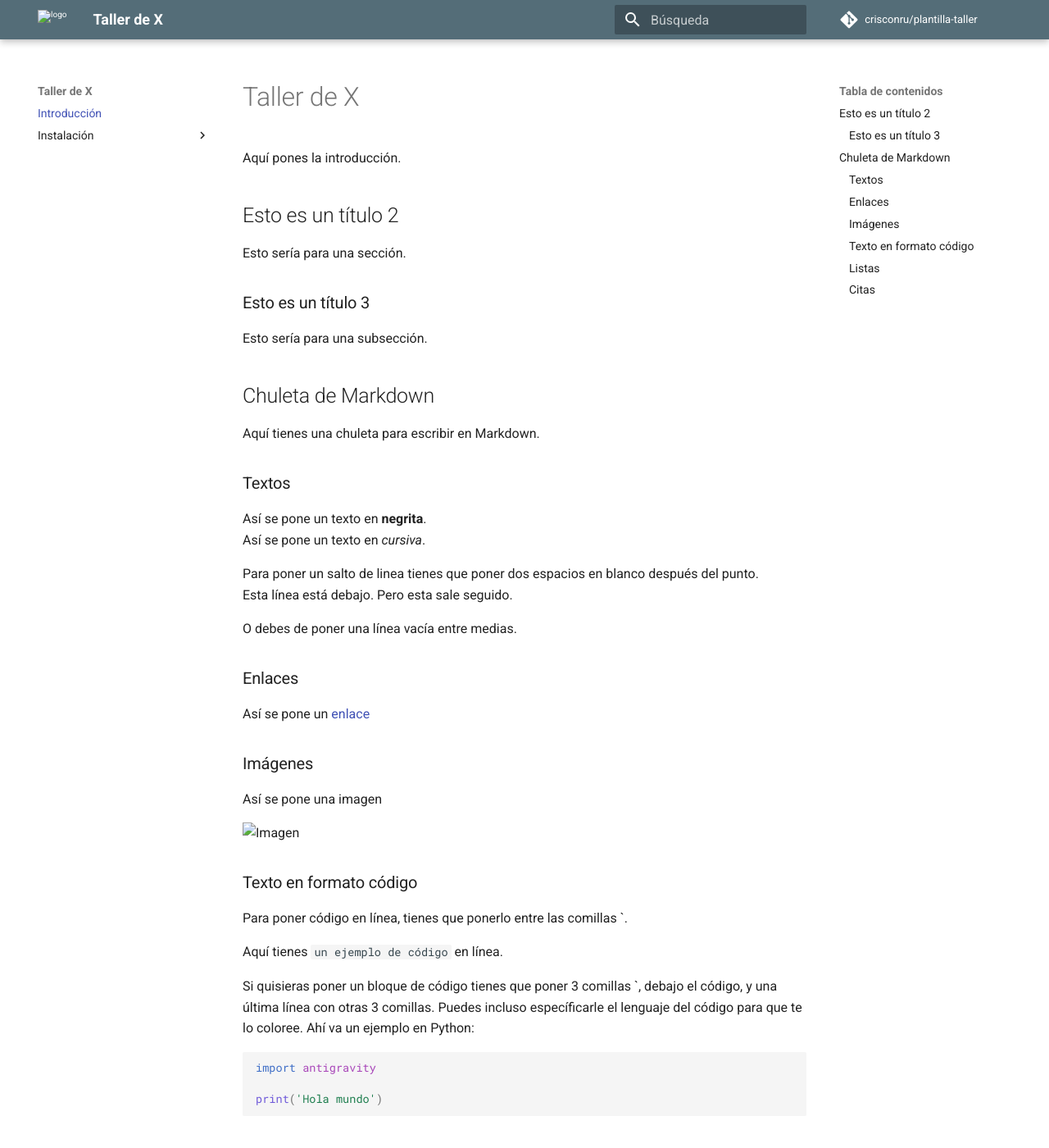
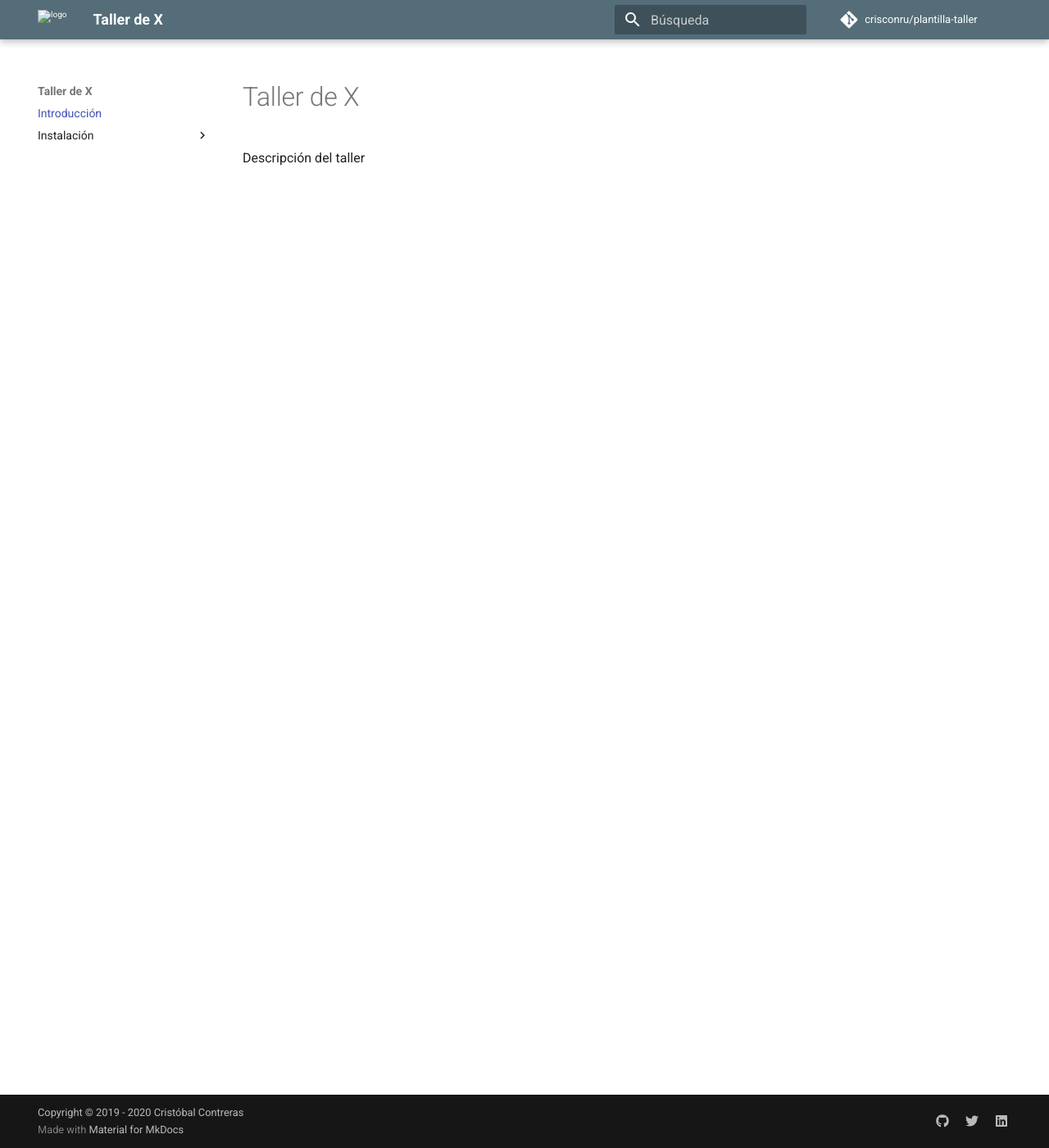
Before and after one commit to zerasul/taller-megadrive, an MkDocs documentation site: the page built from docs/index.md, in a window 1280 px wide and 1400 px high. Shown: the whole window at 82% size. Built offline with MkDocs 1.6.1 and Material for MkDocs 9.7.7, drawn with Linux system fonts in a browser that asks for light colours; comment, search, counter and statistics services are not loaded; some of the changed text lies outside the part shown.

Commit message:
Descripción del taller

````diff
--- a/docs/index.md
+++ b/docs/index.md
@@ -1,70 +1,3 @@
 # Taller de X
 
-Aquí pones la introducción.
-
-## Esto es un título 2
-
-Esto sería para una sección.
-
-### Esto es un título 3
-
-Esto sería para una subsección.
-
-## Chuleta de Markdown
-
-Aquí tienes una chuleta para escribir en Markdown.
-
-### Textos
-
-Así se pone un texto en **negrita**.
-Así se pone un texto en *cursiva*.
-
-Para poner un salto de linea tienes que poner dos espacios en blanco después del punto.
-Esta línea está debajo.
-Pero esta sale seguido.
-
-O debes de poner una línea vacía entre medias.
-
-### Enlaces
-
-Así se pone un [enlace](lajaqueria.org)
-
-### Imágenes
-
-Así se pone una imagen
-
-![Imagen](images/logo.png)
-
-### Texto en formato código
-
-Para poner código en línea, tienes que ponerlo entre las comillas `.
-
-Aquí tienes `un ejemplo de código` en línea.
-
-Si quisieras poner un bloque de código tienes que poner 3 comillas `, debajo el código, y una última línea con otras 3 comillas. Puedes incluso específicarle el lenguaje del código para que te lo coloree. Ahí va un ejemplo en Python:
-
-```python
-import antigravity
-
-print('Hola mundo')
-```
-
-### Listas
-
-Listas sin orden con `*`, ejemplo:
-
-* Esto es una lista
-* Lista sin orden.
-
-Listas ordenadas con `1.`, ejemplo:
-
-1. Esto es una
-2. Lista ordenada
-
-### Citas
-
-Si quieres poner una cita tienes que usar `>` delante del texto, ejemplo:
-
-> Esto es una cita
->> Esto es una cita anidada
->>> Esto es una cita anidada anidada
+Descripción del taller
````
